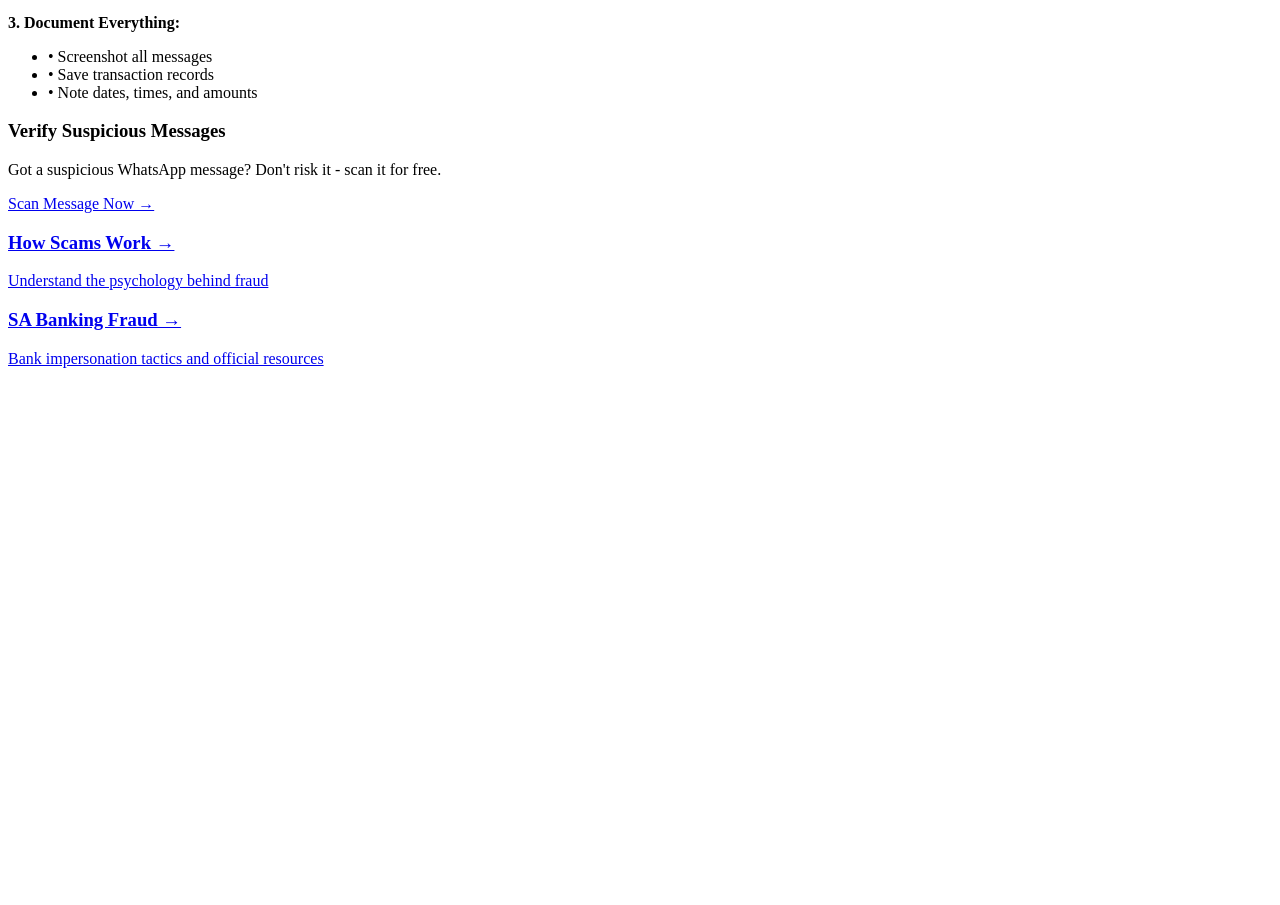
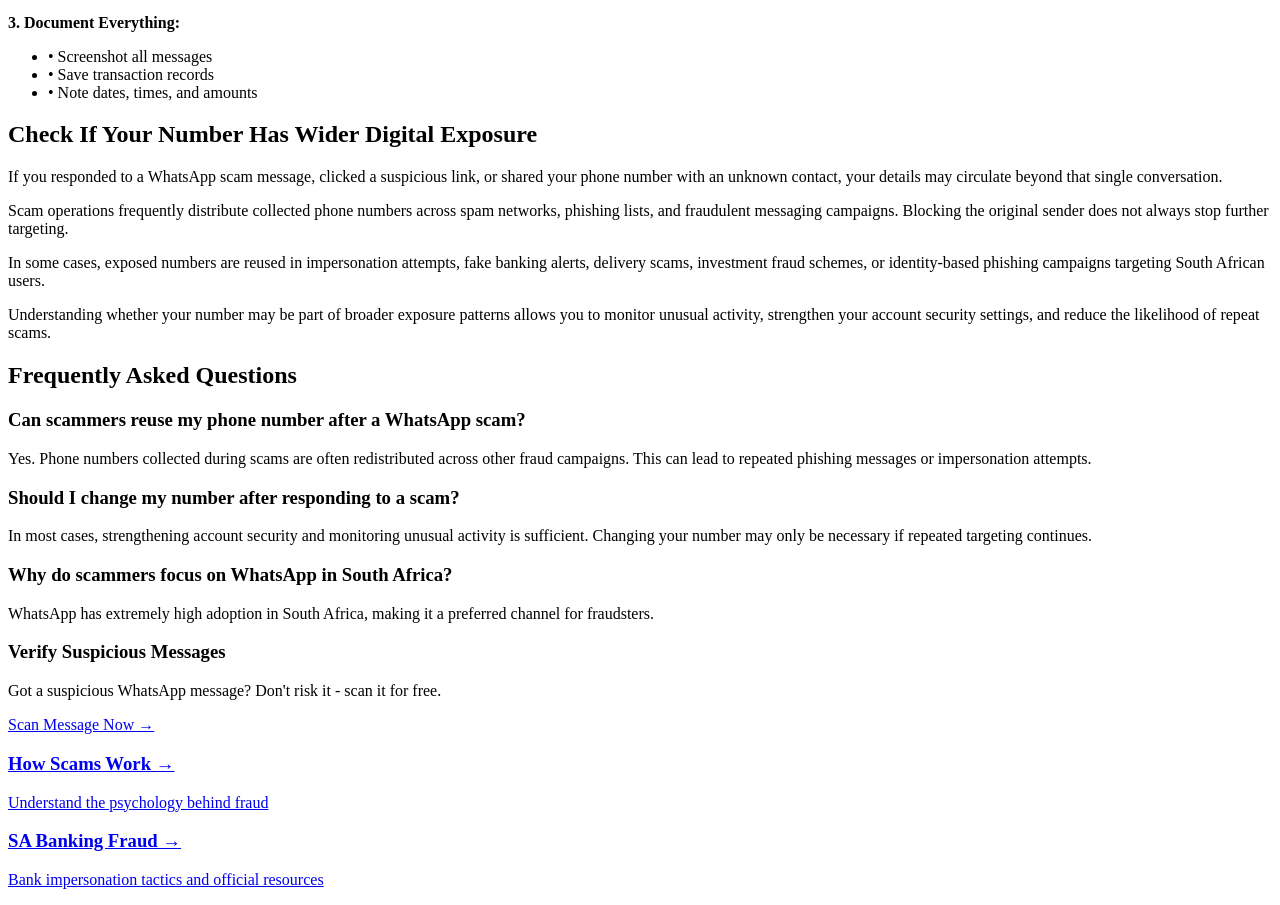
Before and after one commit to Masondo86/scam-verification-engine, a Next.js app: page /whatsapp-scams in a window 1280 px wide. Shown: the part 3571-4476 px from the top of the page. Before the commit the page ends 3955 px from the top, so only its background shows below. Built offline with nearby package versions, Linux system fonts and the light colour scheme.

Commit message:
Update page.tsx

```diff
--- a/app/whatsapp-scams/page.tsx
+++ b/app/whatsapp-scams/page.tsx
@@ -1,3 +1,4 @@
+import BroaderExposureSection from "@/components/BroaderExposureSection";
 import Link from 'next/link';
 import type { Metadata } from 'next';
 
@@ -430,6 +431,51 @@ export default function WhatsAppScamsPage() {
           </div>
         </div>
       </section>
+      <BroaderExposureSection />
+      {/* FAQ Section */}
+<section className="mt-16 border-t border-slate-700 pt-12">
+  <h2 className="text-3xl font-bold text-white mb-8">
+    Frequently Asked Questions
+  </h2>
+
+  <div className="space-y-8">
+
+    <div className="glass-panel p-6">
+      <h3 className="text-lg font-bold text-emerald-400 mb-3">
+        Can scammers reuse my phone number after a WhatsApp scam?
+      </h3>
+      <p className="text-slate-300 text-sm">
+        Yes. Phone numbers collected during scams are often redistributed
+        across other fraud campaigns. This can lead to repeated phishing
+        messages or impersonation attempts.
+      </p>
+    </div>
+
+    <div className="glass-panel p-6">
+      <h3 className="text-lg font-bold text-cyan-400 mb-3">
+        Should I change my number after responding to a scam?
+      </h3>
+      <p className="text-slate-300 text-sm">
+        In most cases, strengthening account security and monitoring unusual
+        activity is sufficient. Changing your number may only be necessary if
+        repeated targeting continues.
+      </p>
+    </div>
+
+    <div className="glass-panel p-6">
+      <h3 className="text-lg font-bold text-indigo-400 mb-3">
+        Why do scammers focus on WhatsApp in South Africa?
+      </h3>
+      <p className="text-slate-300 text-sm">
+        WhatsApp has extremely high adoption in South Africa,
+        making it a preferred channel for fraudsters.
+      </p>
+    </div>
+
+  </div>
+</section>
+
+
 
       {/* CTA */}
       <section className="glass-panel p-8 bg-gradient-to-br from-emerald-500/10 to-cyan-500/10 border-2 border-emerald-500/50">
```
